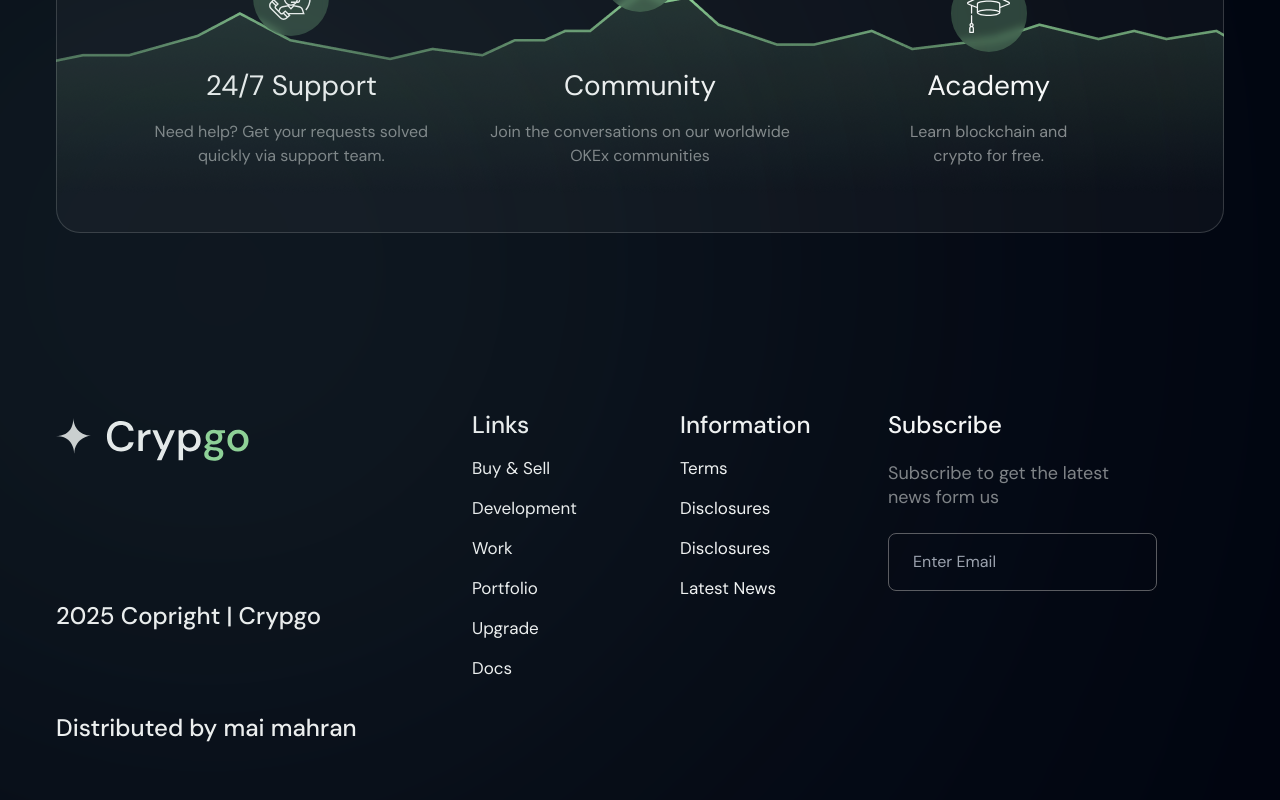
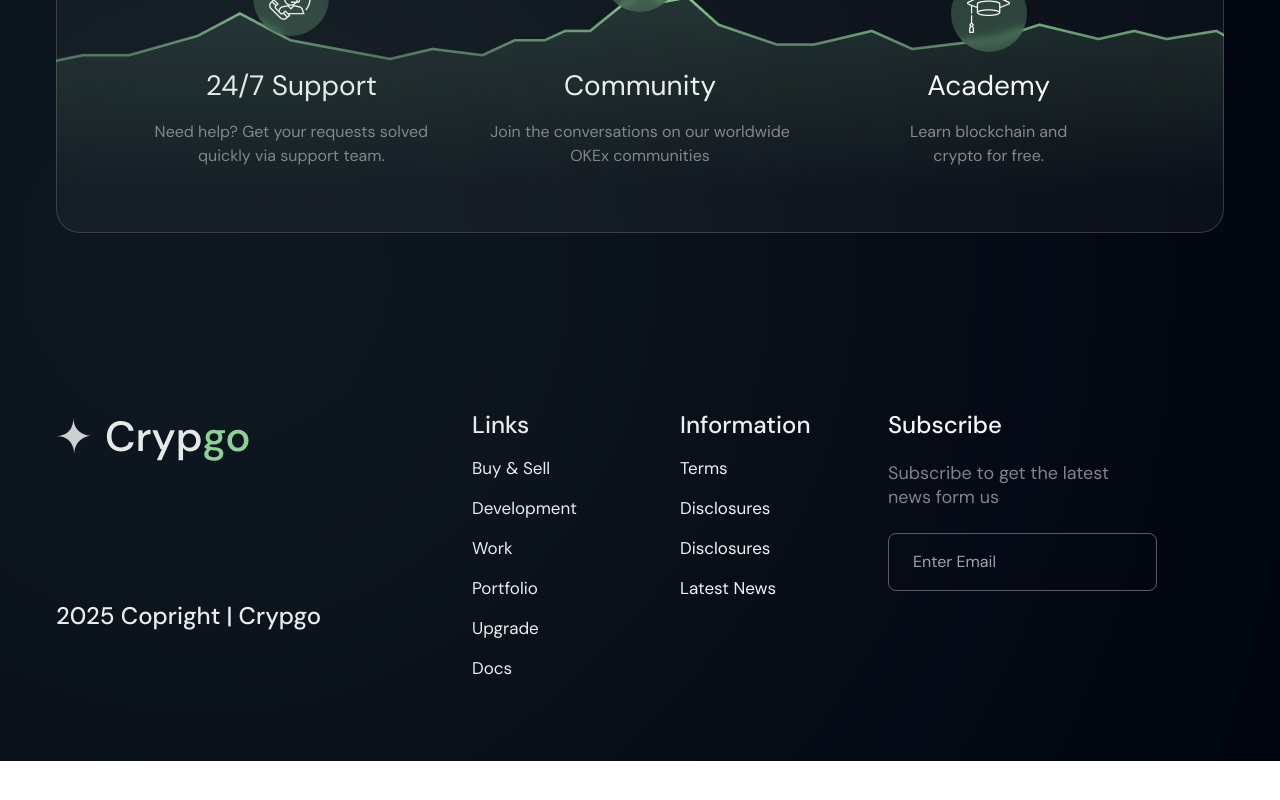
Before and after one commit to maiosha99/Crypgo, a Next.js app: page / in a window 1280 px wide. Shown: the part 5583-6383 px from the top of the page. After the commit the page ends 6344 px from the top, so only its background shows below. Built offline with nearby package versions, Linux system fonts and the light colour scheme; some icons are missing.

Commit message:
Update index.tsx

```diff
--- a/src/components/Layout/Footer/index.tsx
+++ b/src/components/Layout/Footer/index.tsx
@@ -42,9 +42,7 @@ const Footer: FC = () => {
             <h3 className="text-white text-24 font-medium sm:mt-20 mt-12">
               2025 Copright | Crypgo
             </h3>
-            <h3 className="text-white text-24 font-medium sm:mt-20 mt-12">
-              Distributed by <a href="https://maimahran99.github.io/Portfolio-/" target="_blank">mai mahran</a>
-            </h3>
+
           </div>
           <div className="lg:col-span-2 md:col-span-3 col-span-6">
             <h4 className="text-white mb-4 font-medium text-24">Links</h4>
```
